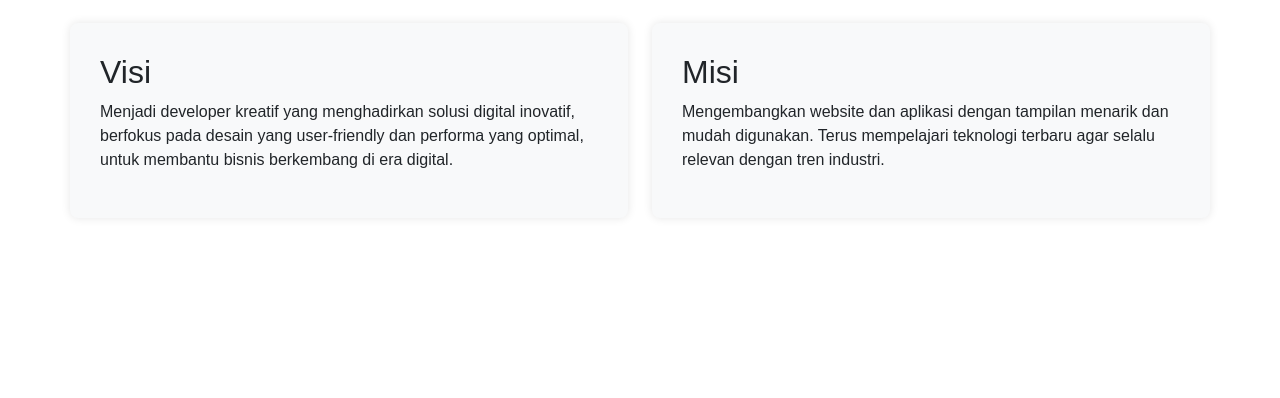
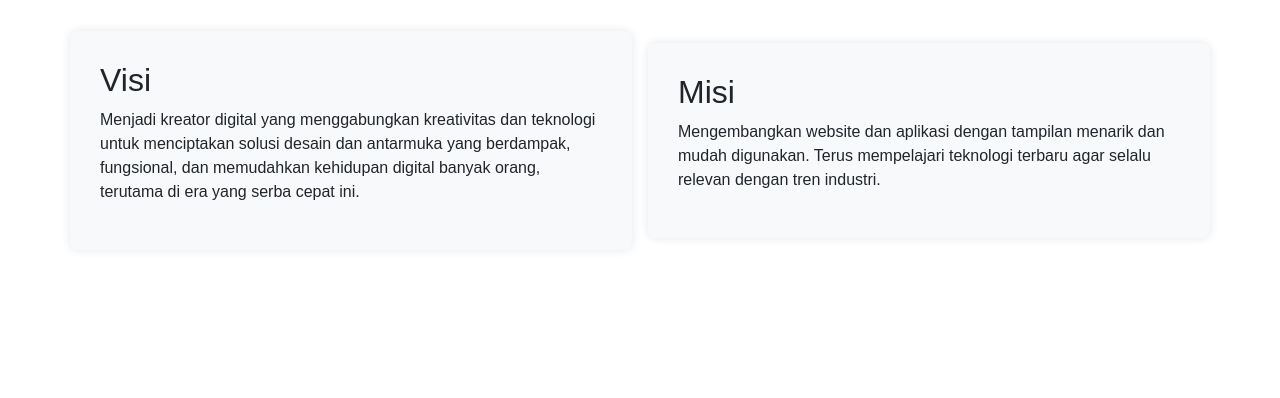
Before and after one commit to devolopzie/Portofolio, a plain HTML site: page index.html in a window 1280 px wide. Shown: the part 1642-2040 px from the top of the page. Drawn offline with nearby package versions, Linux system fonts and the light colour scheme.

Commit message:
portofolio-part-3

```diff
--- a/index.html
+++ b/index.html
@@ -146,6 +146,13 @@
 
     .kanan p {
       font-family: 'Franklin Gothic Medium', 'Arial Narrow', Arial, sans-serif;
+    }
+
+    .visi.full-section {
+      margin-top: 20px;
+      margin-bottom: 20px;
+      padding-top: 20px;
+      padding-bottom: 20px;
     }
   </style>
 </head>
@@ -305,20 +312,17 @@
 
 
   <!-- Visi dan Misi -->
-  <div class="container py-5 visi full-section">
-    <div class="row align-items-center g-4">
-
+  <div class="container py-3 visi full-section">
+    <div class="row align-items-center g-3">
 
       <div class="col-md-6" id="visi">
         <div class="text-box">
           <h2>Visi</h2>
           <p>
-            Menjadi developer kreatif yang menghadirkan solusi digital inovatif, berfokus pada desain yang user-friendly
-            dan performa yang optimal, untuk membantu bisnis berkembang di era digital.
+           Menjadi kreator digital yang menggabungkan kreativitas dan teknologi untuk menciptakan solusi desain dan antarmuka yang berdampak, fungsional, dan memudahkan kehidupan digital banyak orang, terutama di era yang serba cepat ini.
           </p>
         </div>
       </div>
-
 
       <div class="col-md-6">
         <div class="text-box">
@@ -327,15 +331,13 @@
             Mengembangkan website dan aplikasi dengan tampilan menarik dan mudah digunakan.
 
             Terus mempelajari teknologi terbaru agar selalu relevan dengan tren industri.
-
-
           </p>
-
         </div>
       </div>
 
     </div>
   </div>
+
 
   <!-- Certificates -->
   <div class="container py-5">
@@ -344,14 +346,16 @@
 
       <div class="col-md-6">
         <div class="certificate-box">
-          <img src="Kumpulan-Project/certificad-google-play-academy_page-0001.jpg" alt="Certificate 1" class="certificate-img">
+          <img src="Kumpulan-Project/certificad-google-play-academy_page-0001.jpg" alt="Certificate 1"
+            class="certificate-img">
           <h5 class="mt-3 text-center">Certificate Title 1</h5>
         </div>
       </div>
 
       <div class="col-md-6">
         <div class="certificate-box">
-          <img src="Kumpulan-Project/certificad-google-play-academy-ke-2_page-0001.jpg" alt="Certificate 2" class="certificate-img">
+          <img src="Kumpulan-Project/certificad-google-play-academy-ke-2_page-0001.jpg" alt="Certificate 2"
+            class="certificate-img">
           <h5 class="mt-3 text-center">Certificate Title 2</h5>
         </div>
       </div>
```
